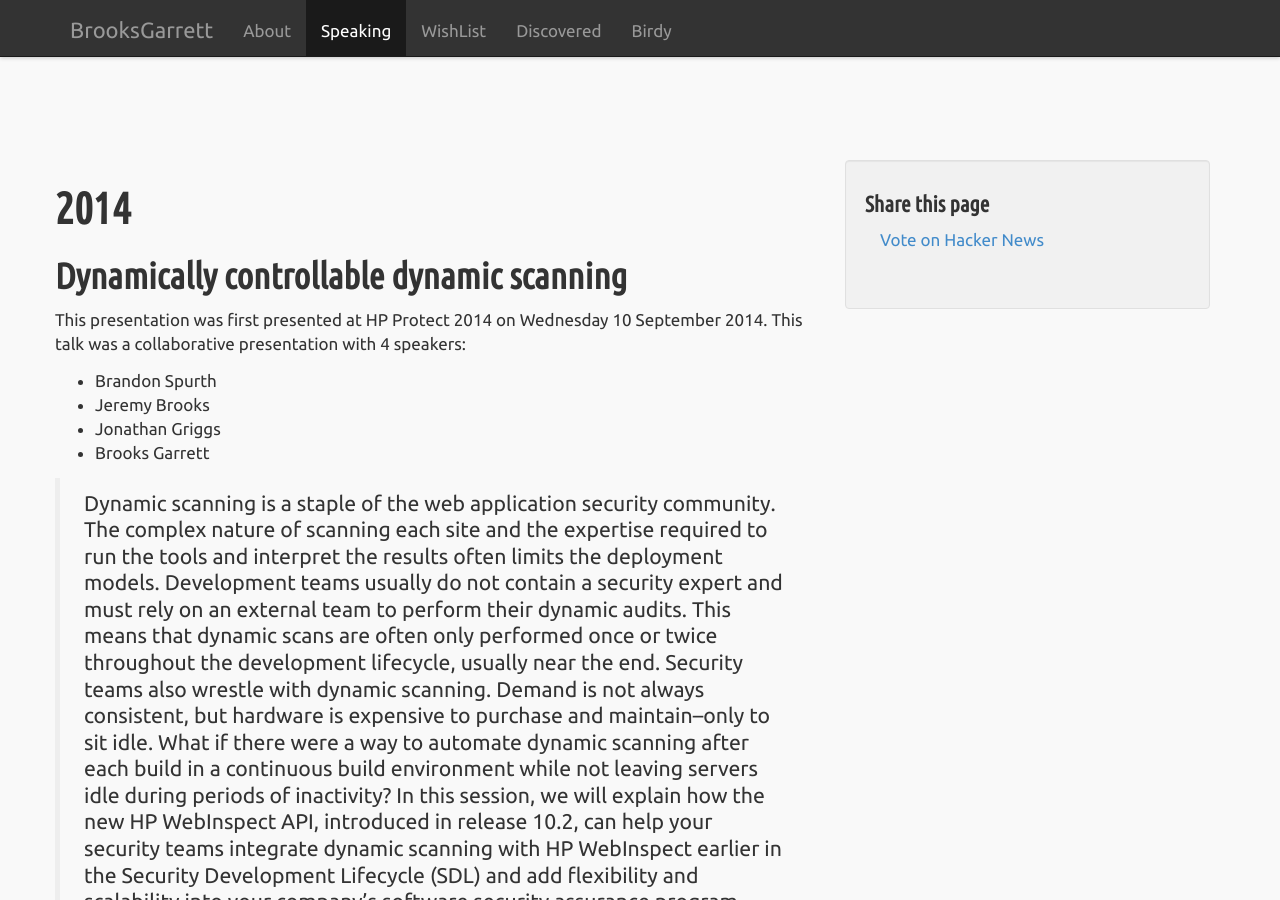
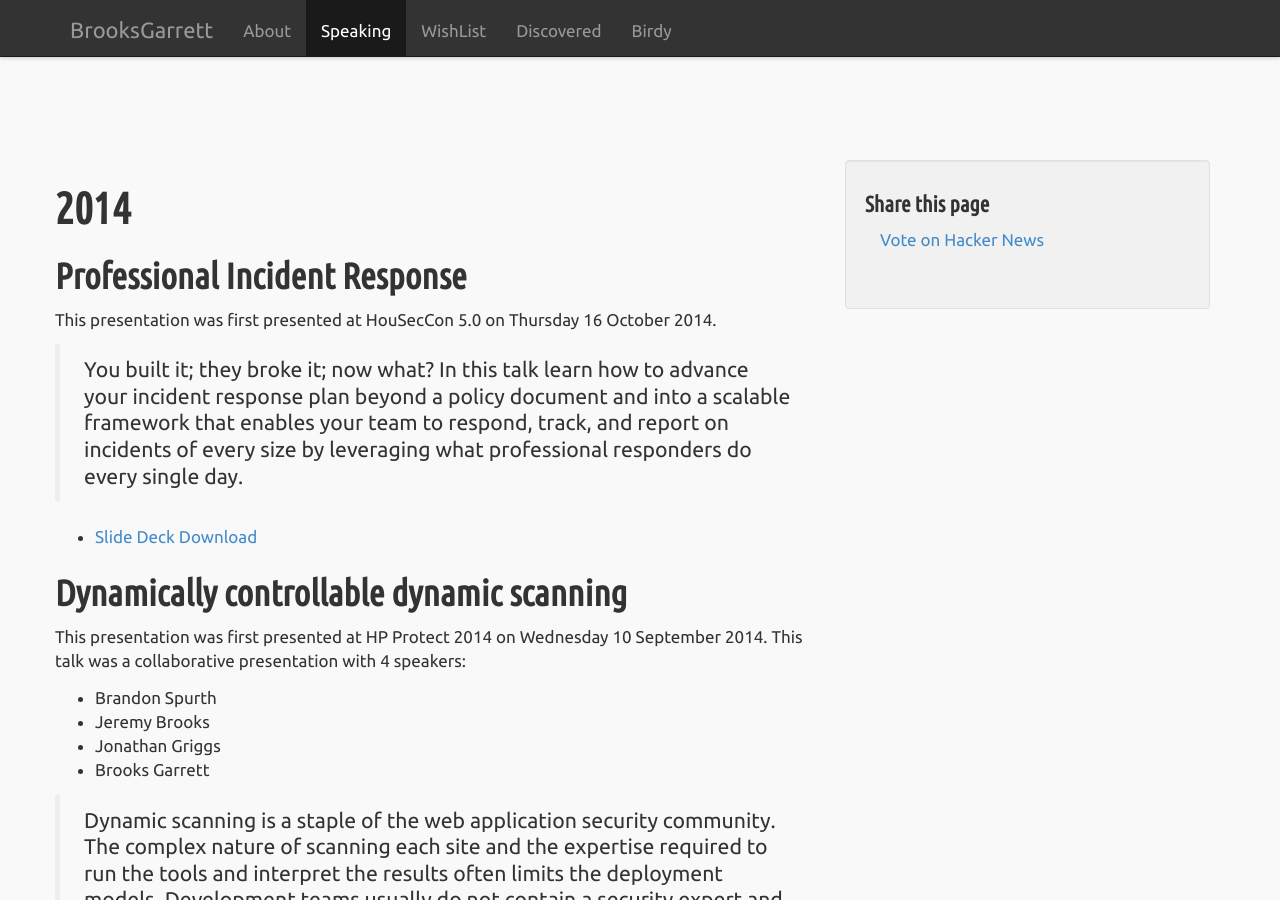
Before and after one commit to brooksgarrett/website, a Jekyll site: the page built from speaking/index.md, in a window 1280 px wide and 900 px high. Built offline with Jekyll 4.4.1, drawn with Linux system fonts in a browser that asks for light colours; nearby versions of some CDN libraries; some web fonts are replaced; library files that are not in the unit come from our copies; Markdown is read by kramdown in place of the engine named in the settings.

Commit message:
Add Professional IR deck

```diff
--- a/speaking/index.md
+++ b/speaking/index.md
@@ -5,6 +5,15 @@
 ---
 
 #  2014
+
+## Professional Incident Response
+
+This presentation was first presented at HouSecCon 5.0 on Thursday 16 October 2014.
+
+>  You built it; they broke it; now what? In this talk learn how to advance your incident response plan beyond a policy document and into a scalable framework that enables your team to respond, track, and report on incidents of every size by leveraging what professional responders do every single day.
+
+  - [Slide Deck Download](http://data.brooksgarrett.com/collateral/decks/Professional Incident Response.pptx)
+
 
 ## Dynamically controllable dynamic scanning
 
```
